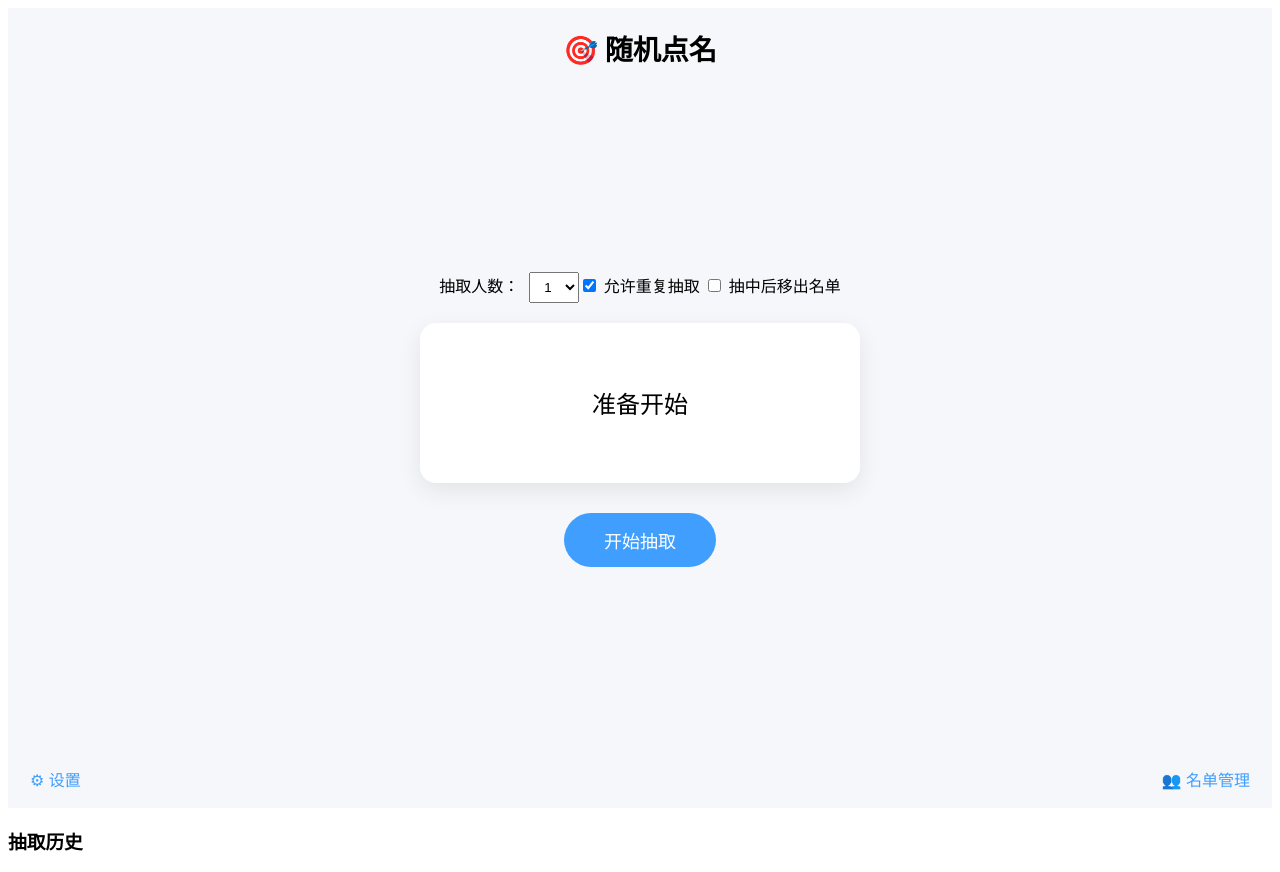
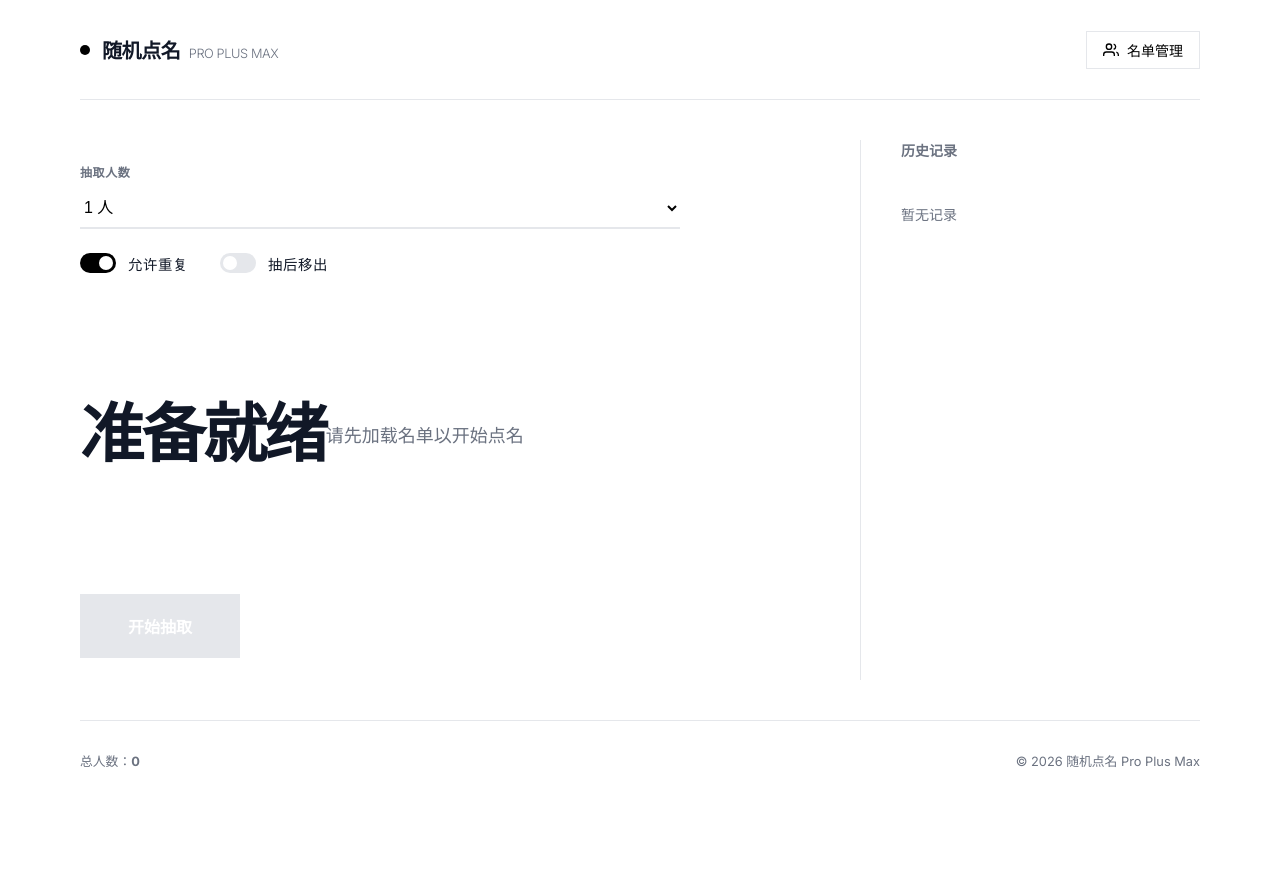
Before and after one commit to A-FreshMan-Y/RollCall, a Vue app: page / in a window 1280 px wide. After the commit the page ends 800 px from the top, so only its background shows below. Built offline with nearby package versions, Linux system fonts and the light colour scheme.

Commit message:
切换极简设计风格

```diff
--- a/src/App.vue
+++ b/src/App.vue
@@ -1,250 +1,540 @@
 <template>
-  <div class="app">
-    <header class="header">
-      🎯 随机点名
+  <div class="app-shell">
+    <div class="main-wrapper">
+      <!-- 极简顶部栏 -->
+      <header class="site-header">
+        <div class="brand">
+          <span class="brand-dot"></span>
+          <h1>随机点名 <span class="version">Pro Plus Max</span></h1>
+        </div>
+        <div class="sys-actions">
+          <button class="ghost-btn" @click="loadNames">
+            <svg class="icon-sm" viewBox="0 0 24 24" fill="none" stroke="currentColor" stroke-width="2">
+              <path d="M17 21v-2a4 4 0 0 0-4-4H5a4 4 0 0 0-4 4v2"></path>
+              <circle cx="9" cy="7" r="4"></circle>
+              <path d="M23 21v-2a4 4 0 0 0-3-3.87"></path>
+              <path d="M16 3.13a4 4 0 0 1 0 7.75"></path>
+            </svg>
+            <span>名单管理</span>
+          </button>
+        </div>
       </header>
 
-    <main class="main">
-      <div class="control">
-        <label>抽取人数：</label>
-        <select v-model="pickCount">
-          <option>1</option>
-          <option>2</option>
-          <option>3</option>
-          <option>4</option>
-          <option>5</option>
+      <div class="workspace">
+        <!-- 主交互区 -->
+        <section class="stage">
+          <div class="stage-inner">
+            <div class="controls-grid">
+              <div class="control-group">
+                <label>抽取人数</label>
+                <select v-model="pickCount" :disabled="isRolling" class="minimal-select">
+                  <option v-for="n in 10" :key="n" :value="n">{{ n }} 人</option>
                 </select>
+              </div>
 
-        <label class="option">
-          <input type="checkbox" v-model="allowRepeat" />
-          允许重复抽取
+              <div class="control-group row">
+                <label class="toggle">
+                  <input type="checkbox" v-model="allowRepeat" :disabled="isRolling" />
+                  <span class="slider"></span>
+                  <span class="label-text">允许重复</span>
                 </label>
-
-        <label class="option">
-          <input type="checkbox" v-model="removeAfterPick" />
-          抽中后移出名单
+                <label class="toggle">
+                  <input type="checkbox" v-model="removeAfterPick" :disabled="isRolling" />
+                  <span class="slider"></span>
+                  <span class="label-text">抽后移出</span>
                 </label>
               </div>
-
-      <div class="display">
-        <span v-for="(name, index) in displayNames" :key="index">
-          {{ name }}
-        </span>
             </div>
 
-      <button class="start-btn" @click="startPick">
-        开始抽取
+            <div class="result-display" :class="{ 'rolling': isRolling }">
+              <transition-group name="name-fade" tag="div" class="names-container">
+                <div v-for="(name, index) in displayNames"
+                     :key="index + '-' + name"
+                     class="name-box">
+                  {{ name }}
+                </div>
+              </transition-group>
+
+              <div v-if="names.length === 0" class="empty-hint">
+                请先加载名单以开始点名
+              </div>
+            </div>
+
+            <div class="cta-area">
+              <button
+                class="action-btn"
+                :class="{ 'is-loading': isRolling }"
+                @click="startPick"
+                :disabled="isRolling || names.length === 0"
+              >
+                {{ isRolling ? '正在抽取...' : '开始抽取' }}
               </button>
-    </main>
+            </div>
+          </div>
+        </section>
 
-    <footer class="footer">
-      <button class="link-btn">⚙ 设置</button>
-      <button class="link-btn" @click="loadNames">
-        👥 名单管理
-      </button>
+        <!-- 侧边栏 / 历史记录 -->
+        <aside class="sidebar">
+          <div class="sidebar-header">
+            <h2>历史记录</h2>
+            <button v-if="history.length > 0" class="text-link" @click="clearHistory">清空</button>
+          </div>
+          <div class="history-scroll">
+            <transition-group name="list-slide">
+              <div v-for="item in history" :key="item.id" class="history-card">
+                <time>{{ item.time }}</time>
+                <div class="history-names">{{ item.names.join('、') }}</div>
+              </div>
+            </transition-group>
+            <div v-if="history.length === 0" class="empty-history">
+              暂无记录
+            </div>
+          </div>
+        </aside>
+      </div>
+
+      <footer class="site-footer">
+        <div class="stats">
+          总人数：<strong>{{ names.length }}</strong>
+        </div>
+        <div class="legal">
+          &copy; 2026 随机点名 Pro Plus Max
+        </div>
       </footer>
     </div>
-
-  <div class="history">
-    <h3>抽取历史</h3>
-    <ul>
-      <li v-for="(item, i) in history" :key="i">
-        {{ item.time }}：{{ item.names.join('、') }}
-      </li>
-    </ul>
   </div>
 </template>
 
 <script setup>
+import { ref, watch, onMounted } from 'vue'
 
-import { ref } from 'vue'
-import { watch, onMounted } from 'vue'
+const allowRepeat = ref(true)
+const removeAfterPick = ref(false)
+const history = ref([])
+const names = ref([])
+const pickCount = ref(1)
+const displayNames = ref(['准备就绪'])
+const isRolling = ref(false)
 
-// 是否允许重复抽取
-const allowRepeat = ref(true)
-
-// 是否移除已抽取
-const removeAfterPick = ref(false)
-
-// 抽取历史
-const history = ref([])
-
-// 模拟名单
-// const names = ['张三', '李四', '王五', '赵六', '钱七', '孙八', '周九']
-
-const names = ref([])
-
-// 抽取人数
-const pickCount = ref(1)
-
-// 当前显示的名字数组
-const displayNames = ref(['准备开始'])
-
-// 定时器
 let timer = null
 
 function startPick() {
-  if (timer) return
+  if (isRolling.value || names.value.length === 0) return
+
+  isRolling.value = true
 
   timer = setInterval(() => {
     let pool = allowRepeat.value ? names.value : [...names.value]
 
     displayNames.value = Array.from({ length: pickCount.value }, () => {
-      if (!pool.length) return '无可抽取人员'
-
+      if (!pool.length) return '空'
       const index = Math.floor(Math.random() * pool.length)
       const picked = pool[index]
-
-      if (!allowRepeat.value) {
-        pool.splice(index, 1)
-      }
-
+      if (!allowRepeat.value) pool.splice(index, 1)
       return picked
     })
-  }, 80)
-
+  }, 50)
 
   setTimeout(() => {
     clearInterval(timer)
+    isRolling.value = false
 
     if (removeAfterPick.value) {
       displayNames.value.forEach(name => {
         const index = names.value.indexOf(name)
-        if (index !== -1) {
-          names.value.splice(index, 1)
-        }
+        if (index !== -1) names.value.splice(index, 1)
       })
     }
+
     history.value.unshift({
-      time: new Date().toLocaleTimeString(),
+      id: Date.now(),
+      time: new Date().toLocaleTimeString([], { hour: '2-digit', minute: '2-digit' }),
       names: [...displayNames.value]
     })
 
-    timer = null
-  }, 2000)
+    if (history.value.length > 30) history.value.pop()
+  }, 1200)
 }
 
 async function loadNames() {
   if (!window.electronAPI) {
-    alert('当前不是 Electron 环境')
+    names.value = ['张伟', '王芳', '李静', '刘强', '陈洋', '杨明', '黄勇', '吴倩']
+    displayNames.value = ['演示名单已加载']
     return
   }
 
+  try {
     const result = await window.electronAPI.openTxtFile()
+    if (result && result.length > 0) {
+      names.value = result
+      displayNames.value = ['名单已同步 (' + result.length + ')']
+    }
+  } catch (err) {
+    console.error(err)
+  }
+}
 
-  if (result.length === 0) return
-
-  names.value = result
-  displayNames.value = ['名单已加载']
+function clearHistory() {
+  history.value = []
 }
 
 onMounted(() => {
-	const saved = localStorage.getItem('rollcall-settings')
+  const saved = localStorage.getItem('rollcall-v3')
   if (saved) {
     const s = JSON.parse(saved)
     allowRepeat.value = s.allowRepeat
     removeAfterPick.value = s.removeAfterPick
+    pickCount.value = s.pickCount || 1
   }
 })
 
-	watch([allowRepeat, removeAfterPick], () => {
-	localStorage.setItem(
-		'rollcall-settings',
-		JSON.stringify({
+watch([allowRepeat, removeAfterPick, pickCount], () => {
+  localStorage.setItem('rollcall-v3', JSON.stringify({
     allowRepeat: allowRepeat.value,
-		removeAfterPick: removeAfterPick.value
+    removeAfterPick: removeAfterPick.value,
+    pickCount: pickCount.value
+  }))
 })
-	)
-	})
-
-
 </script>
 
+<style>
+@import url('https://fonts.googleapis.com/css2?family=Inter:wght@300;400;500;600;700&display=swap');
 
-
-<style>
-.display {
-  flex-wrap: wrap;
+:root {
+  --bg-primary: #ffffff;
+  --bg-secondary: #f9f9fb;
+  --text-primary: #111827;
+  --text-secondary: #6b7280;
+  --border-color: #e5e7eb;
+  --accent-color: #000000;
+  --accent-contrast: #ffffff;
+  --danger: #ef4444;
+  --safe-area: 40px;
 }
 
-.display span {
-  min-width: 80px;
-  text-align: center;
+* {
+  box-sizing: border-box;
+  margin: 0;
+  padding: 0;
 }
 
-.app {
+body {
+  font-family: 'Inter', 'PingFang SC', 'Hiragino Sans GB', 'Microsoft YaHei', -apple-system, sans-serif;
+  color: var(--text-primary);
+  background-color: var(--bg-primary);
+  -webkit-font-smoothing: antialiased;
+  overflow: hidden;
+}
+
+.app-shell {
   height: 100vh;
-  background: #f5f7fa;
   display: flex;
   flex-direction: column;
-  font-family: -apple-system, BlinkMacSystemFont, "Segoe UI", sans-serif;
 }
 
-.header {
-  padding: 20px;
-  text-align: center;
-  font-size: 28px;
-  font-weight: bold;
+.main-wrapper {
+  max-width: 1200px;
+  margin: 0 auto;
+  width: 100%;
+  height: 100%;
+  display: flex;
+  flex-direction: column;
+  padding: 0 var(--safe-area);
 }
 
-.main {
+.site-header {
+  height: 100px;
+  display: flex;
+  align-items: center;
+  justify-content: space-between;
+  border-bottom: 1px solid var(--border-color);
+}
+
+.brand {
+  display: flex;
+  align-items: center;
+  gap: 12px;
+}
+
+.brand-dot {
+  width: 10px;
+  height: 10px;
+  background-color: var(--accent-color);
+  border-radius: 50%;
+}
+
+.brand h1 {
+  font-size: 1.25rem;
+  font-weight: 700;
+  letter-spacing: -0.02em;
+}
+
+.brand .version {
+  font-weight: 300;
+  color: var(--text-secondary);
+  font-size: 0.8rem;
+  text-transform: uppercase;
+  margin-left: 4px;
+}
+
+.workspace {
   flex: 1;
+  display: grid;
+  grid-template-columns: 1fr 340px;
+  gap: 60px;
+  padding: 40px 0;
+  overflow: hidden;
+}
+
+.stage {
   display: flex;
   flex-direction: column;
-  align-items: center;
   justify-content: center;
 }
 
-.control {
-  margin-bottom: 20px;
-  font-size: 16px;
+.stage-inner {
+  max-width: 600px;
 }
 
-.control select {
-  margin-left: 10px;
-  padding: 6px 10px;
+.controls-grid {
+  display: flex;
+  flex-direction: column;
+  gap: 24px;
+  margin-bottom: 60px;
 }
 
-.display {
-  min-width: 400px;
-  min-height: 120px;
-  background: white;
-  border-radius: 16px;
-  padding: 20px;
-  margin-bottom: 30px;
+.control-group {
   display: flex;
-  justify-content: center;
-  align-items: center;
-  gap: 20px;
-  font-size: 24px;
-  box-shadow: 0 8px 24px rgba(0,0,0,0.08);
+  flex-direction: column;
+  gap: 8px;
 }
 
-.start-btn {
-  padding: 14px 40px;
-  font-size: 18px;
-  border-radius: 30px;
+.control-group.row {
+  flex-direction: row;
+  gap: 32px;
+}
+
+.control-group label {
+  font-size: 0.75rem;
+  font-weight: 600;
+  text-transform: uppercase;
+  color: var(--text-secondary);
+  letter-spacing: 0.05em;
+}
+
+.minimal-select {
+  padding: 10px 0;
   border: none;
-  background: #409eff;
-  color: white;
+  border-bottom: 2px solid var(--border-color);
+  background: transparent;
+  font-size: 1rem;
+  font-weight: 500;
+  outline: none;
+  cursor: pointer;
+  transition: border-color 0.2s;
+}
+
+.minimal-select:focus {
+  border-color: var(--accent-color);
+}
+
+.toggle {
+  display: flex;
+  align-items: center;
+  gap: 12px;
   cursor: pointer;
 }
 
-.start-btn:hover {
-  background: #337ecc;
+.toggle .label-text {
+  font-size: 0.9rem;
+  font-weight: 500;
+  color: var(--text-primary);
 }
 
-.footer {
-  padding: 16px;
-  display: flex;
-  justify-content: space-between;
+.toggle input { display: none; }
+
+.slider {
+  width: 36px;
+  height: 20px;
+  background-color: var(--border-color);
+  border-radius: 20px;
+  position: relative;
+  transition: 0.3s;
 }
 
-.link-btn {
+.slider::before {
+  content: "";
+  position: absolute;
+  width: 14px;
+  height: 14px;
+  left: 3px;
+  top: 3px;
+  background-color: white;
+  border-radius: 50%;
+  transition: 0.3s;
+}
+
+input:checked + .slider { background-color: var(--accent-color); }
+input:checked + .slider::before { transform: translateX(16px); }
+
+.result-display {
+  min-height: 200px;
+  display: flex;
+  align-items: center;
+  margin-bottom: 60px;
+}
+
+.names-container {
+  display: flex;
+  flex-wrap: wrap;
+  gap: 16px;
+}
+
+.name-box {
+  font-size: 4rem;
+  font-weight: 800;
+  letter-spacing: -0.04em;
+  line-height: 1;
+}
+
+.empty-hint {
+  color: var(--text-secondary);
+  font-size: 1.125rem;
+  font-weight: 400;
+}
+
+.action-btn {
+  padding: 20px 48px;
+  background-color: var(--accent-color);
+  color: var(--accent-contrast);
+  border: none;
+  border-radius: 0;
+  font-size: 1rem;
+  font-weight: 600;
+  cursor: pointer;
+  transition: opacity 0.2s, transform 0.1s;
+}
+
+.action-btn:hover:not(:disabled) {
+  opacity: 0.9;
+}
+
+.action-btn:active:not(:disabled) {
+  transform: scale(0.98);
+}
+
+.action-btn:disabled {
+  background-color: var(--border-color);
+  cursor: not-allowed;
+}
+
+.sidebar {
+  border-left: 1px solid var(--border-color);
+  padding-left: 40px;
+  display: flex;
+  flex-direction: column;
+}
+
+.sidebar-header {
+  display: flex;
+  align-items: center;
+  justify-content: space-between;
+  margin-bottom: 24px;
+}
+
+.sidebar-header h2 {
+  font-size: 0.875rem;
+  font-weight: 600;
+  text-transform: uppercase;
+  color: var(--text-secondary);
+}
+
+.history-scroll {
+  flex: 1;
+  overflow-y: auto;
+  padding-right: 12px;
+}
+
+.history-card {
+  padding: 16px 0;
+  border-bottom: 1px solid var(--bg-secondary);
+}
+
+.history-card time {
+  font-size: 0.75rem;
+  color: var(--text-secondary);
+  display: block;
+  margin-bottom: 4px;
+}
+
+.history-names {
+  font-weight: 500;
+  font-size: 0.95rem;
+}
+
+.empty-history {
+  color: var(--text-secondary);
+  font-size: 0.875rem;
+  padding-top: 20px;
+}
+
+.ghost-btn {
+  background: none;
+  border: 1px solid var(--border-color);
+  padding: 8px 16px;
+  display: flex;
+  align-items: center;
+  gap: 8px;
+  font-size: 0.875rem;
+  font-weight: 500;
+  cursor: pointer;
+  transition: all 0.2s;
+}
+
+.ghost-btn:hover {
+  background: var(--bg-secondary);
+}
+
+.text-link {
   background: none;
   border: none;
-  font-size: 16px;
+  color: var(--danger);
+  font-size: 0.875rem;
   cursor: pointer;
-  color: #409eff;
 }
+
+.icon-sm {
+  width: 16px;
+  height: 16px;
+}
+
+.site-footer {
+  height: 80px;
+  border-top: 1px solid var(--border-color);
+  display: flex;
+  align-items: center;
+  justify-content: space-between;
+  font-size: 0.8rem;
+  color: var(--text-secondary);
+}
+
+.name-fade-enter-active {
+  transition: opacity 0.3s, transform 0.3s;
+}
+.name-fade-enter-from {
+  opacity: 0;
+  transform: translateY(10px);
+}
+
+.list-slide-enter-active, .list-slide-leave-active {
+  transition: all 0.4s ease;
+}
+.list-slide-enter-from {
+  opacity: 0;
+  transform: translateX(20px);
+}
+
+::-webkit-scrollbar { width: 4px; }
+::-webkit-scrollbar-track { background: transparent; }
+::-webkit-scrollbar-thumb { background: var(--border-color); border-radius: 4px; }
 </style>
```
Lines whose indentation alone changed are shown as unchanged.
